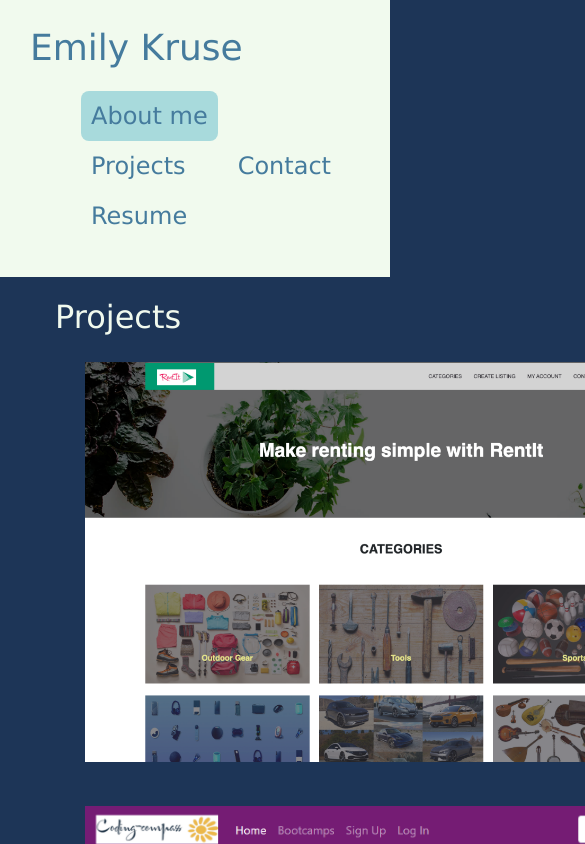
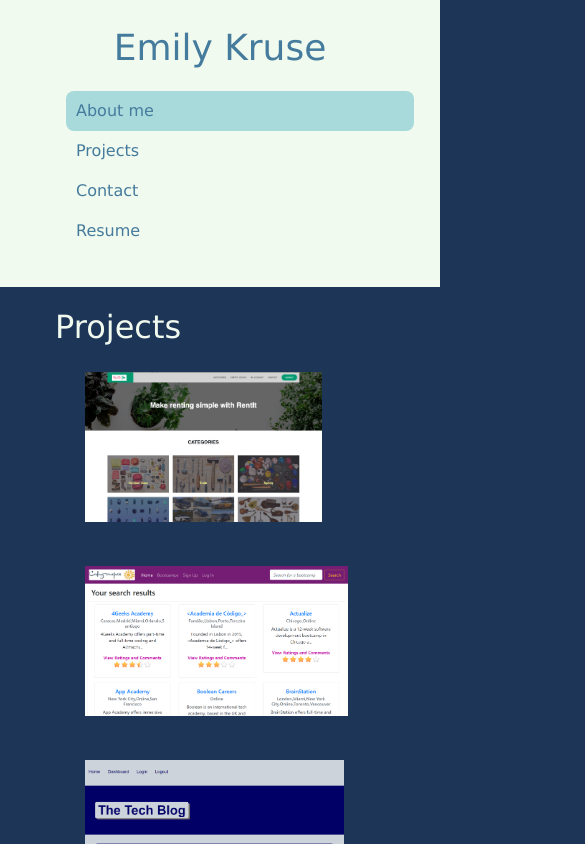
Before and after one commit to emilyk221/portfolio, a React (Create React App) app: page /portfolio/projects in a window 390 px wide. Shown: the top 844 px of the page, 585 px wide, since content can reach past the window. Built offline with nearby package versions, Linux system fonts and the light colour scheme.

Commit message:
improve responsive design

```diff
--- a/src/index.css
+++ b/src/index.css
@@ -70,10 +70,10 @@ li {
   list-style: none;
 }
 
-.mx-2 {
+/* .mx-2 {
   margin-right: 1rem;
   margin-left: 1rem;
-}
+} */
 
 .section {
   margin: 20px 50px;
@@ -94,6 +94,7 @@ li {
 
 /* header styles */
 header {
+  width: 100%;
   background: var(--light);
   padding: 20px 25px;
 }
@@ -135,6 +136,7 @@ nav a:hover {
 nav li {
   cursor: pointer;
   padding: 5px;
+  margin: 0 16px;
   border-radius: 8px;
 }
 
@@ -318,3 +320,114 @@ nav li {
   bottom: 0;
   height: 100%;
 }
+
+@media screen and (max-width: 940px) {
+  nav li {
+    margin: 0 5px;
+  }
+
+  .about img {
+    width: 250px;
+    height: 250px;
+  }
+
+  .about p {
+    width: 60%;
+  }
+}
+
+@media screen and (max-width: 850px) {
+  h4 {
+    font-size: 1.25rem;
+  }
+
+  header {
+    width: 100%;
+  }
+
+  .about img {
+    margin-top: 20px;
+    margin-bottom: 20px;
+  }
+
+  .about p {
+    width: 75%;
+  }
+
+  nav li {
+    margin: 0 1px;
+  }
+}
+
+@media screen and (max-width: 768px) {
+ .projects img {
+  height: 300px;
+ }
+}
+
+@media screen and (max-width: 699px) {
+  h4 {
+    font-size: 1.0rem;
+  }
+
+  header {
+    width: 100%;
+    flex-direction: column;
+  }
+
+  nav ul {
+    flex-direction: column;
+  }
+
+  .about img {
+    width: 250px;
+    height: 250px;
+  }
+
+  .about p {
+    width: 100%;
+  }
+
+  .projects img {
+    height: 200px;
+  }
+
+  .overlay-title {
+    top: 20px;
+    font-size: 1.25rem;
+  }
+
+  .overlay-text {
+    font-size: 1.0rem;
+    top: 50px;
+  }
+
+  .overlay-role {
+    font-size: 1.0rem;
+    top: 160px;
+  }
+}
+
+@media screen and (max-width: 399px) {
+  .projects img {
+    height: 150px;
+  }
+
+  .overlay-title {
+    top: 5px;
+    left: 15px;
+    font-size: 1.0rem;
+  }
+
+  .overlay-text {
+    font-size: 0.8rem;
+    top: 20px;
+    left: 8px;
+  }
+
+  .overlay-role {
+    font-size: 0.8rem;
+    top: 110px;
+    left: 8px;
+  }
+}
```
